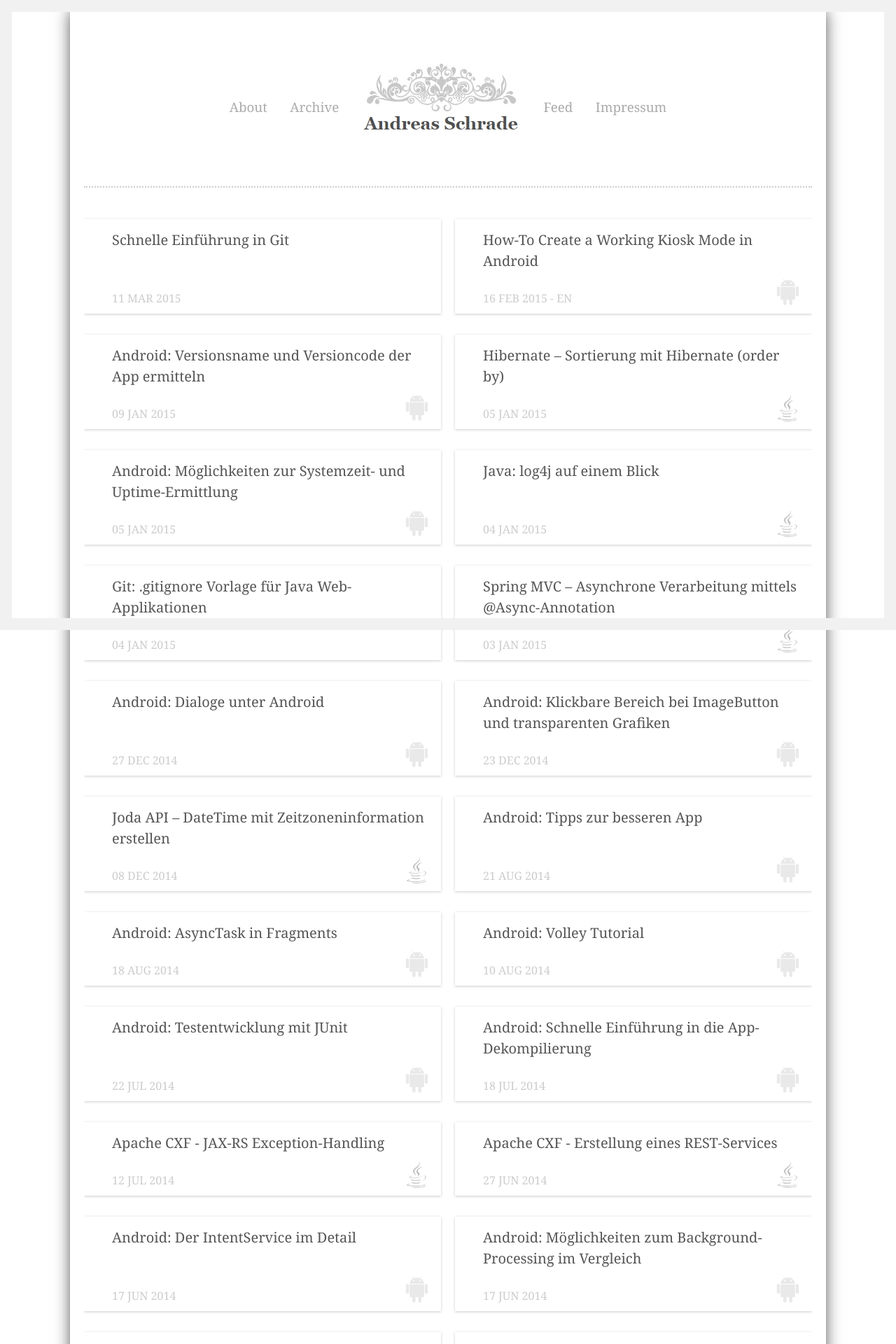
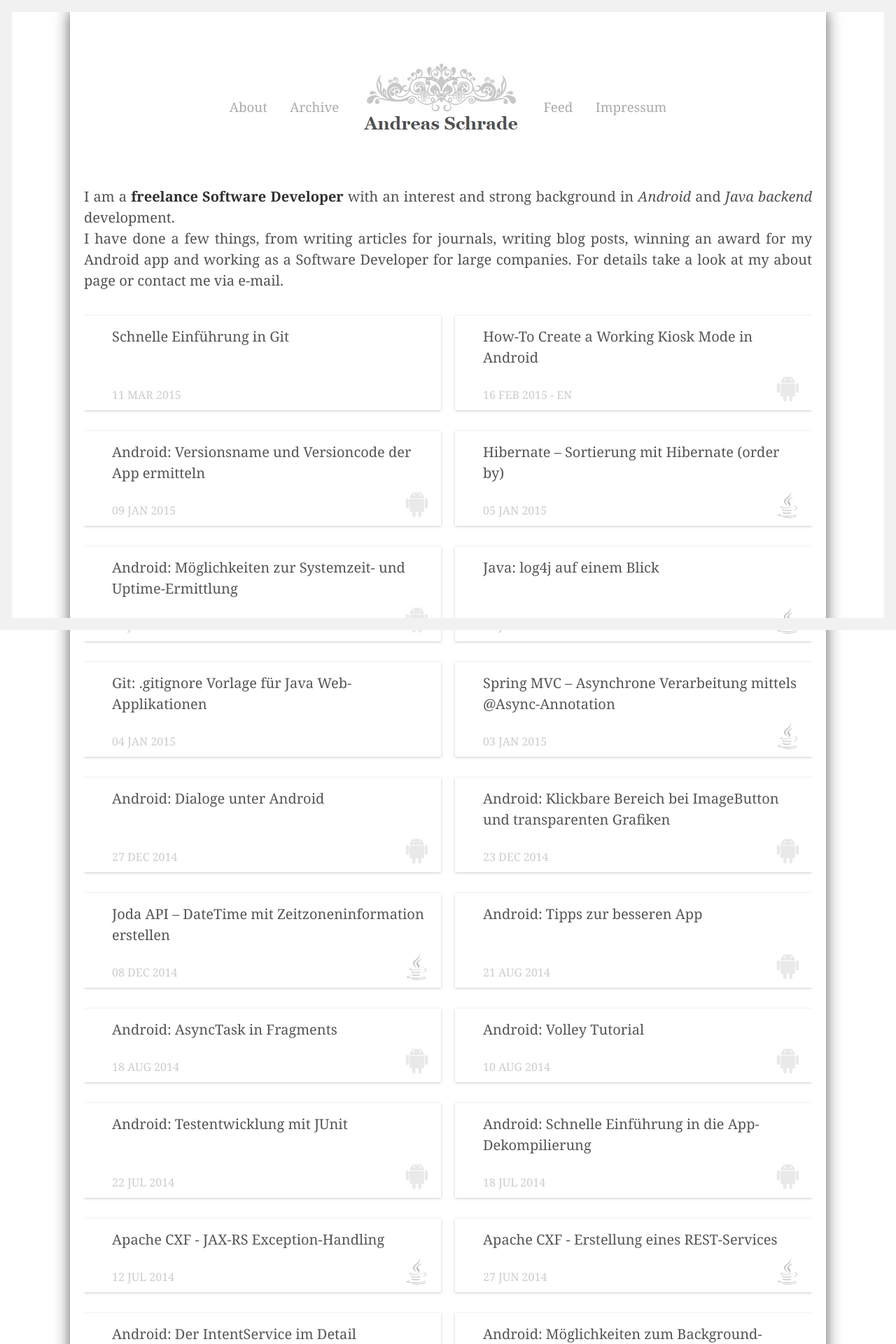
Before and after one commit to andreasschrade/andreasschrade.github.com, a Jekyll site: the page built from index.html, in a window 1280 px wide. Shown: the top 1920 px of the page at 70% size. Built offline with Jekyll 4.4.1, drawn with Linux system fonts in a browser that asks for light colours; Markdown is read by kramdown in place of the engine named in the settings; the list of posts is cut into pages by our own code.

Commit message:
updated home page

```diff
--- a/index.html
+++ b/index.html
@@ -18,12 +18,18 @@
 
 }
 
+.dotted {
+  border:0;
+}
 
 
 </style>
 
 <div class="posts">
-
+  <p>
+  I am a <strong>freelance Software Developer</strong> with an interest and strong background in <em>Android</em> and <em>Java backend</em> development.<br>
+I have done a few things, from writing articles for journals, writing blog posts, winning an award for my Android app and working as a Software Developer for large companies. For details take a look at my about page or contact me via e-mail.
+  </p>
   <div id="homepage_" class="post stickem-container" style="position:relative;overflow:hidden;">
 
      <div class="blockGroup">
```
